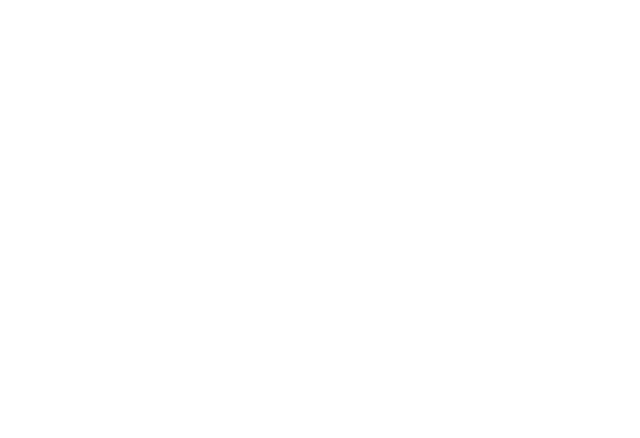
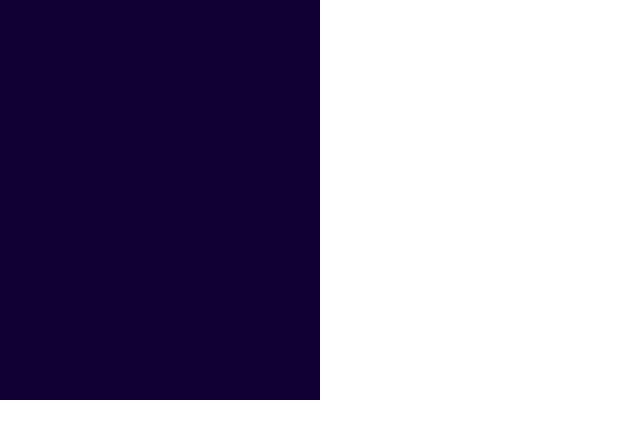
Before and after one commit to Sogand-mohamadiPour/eft, a React (Vite) app: page /login in a window 1280 px wide. Shown: the top 438 px of the page, without its empty margins (0-640 px from the left). Built offline with nearby package versions, Linux system fonts and the light colour scheme.

Commit message:
base structure

```diff
--- a/package.json
+++ b/package.json
@@ -10,8 +10,10 @@
     "preview": "vite preview"
   },
   "dependencies": {
+    "@tailwindcss/vite": "^4.3.0",
     "react": "^19.2.6",
-    "react-dom": "^19.2.6"
+    "react-dom": "^19.2.6",
+    "tailwindcss": "^4.3.0"
   },
   "devDependencies": {
     "@babel/core": "^7.29.0",
--- a/src/App.jsx
+++ b/src/App.jsx
@@ -1,9 +1,11 @@
+import Login from "./components/login/Login"
 
 function App() {
 
 
   return (
     <>
+      <Login />
     </>
   )
 }
--- /dev/null
+++ b/src/components/login/Login.jsx
@@ -0,0 +1,13 @@
+import React from 'react'
+
+function Login() {
+  return (
+    <div className=''>
+        <div className='w-1/4 bg-[#100034] h-100 '>
+
+     </div>
+    </div>
+  )
+}
+
+export default Login
--- a/src/index.css
+++ b/src/index.css
@@ -0,0 +1 @@
+@import "tailwindcss";
--- a/vite.config.js
+++ b/vite.config.js
@@ -1,11 +1,14 @@
 import { defineConfig } from 'vite'
 import react, { reactCompilerPreset } from '@vitejs/plugin-react'
 import babel from '@rolldown/plugin-babel'
+import tailwindcss from '@tailwindcss/vite'
+
 
 // https://vite.dev/config/
 export default defineConfig({
   plugins: [
     react(),
+    tailwindcss(),
     babel({ presets: [reactCompilerPreset()] })
   ],
 })
```
Also changed, not shown: 1 other file (tests, documents, lock files or other folders).
